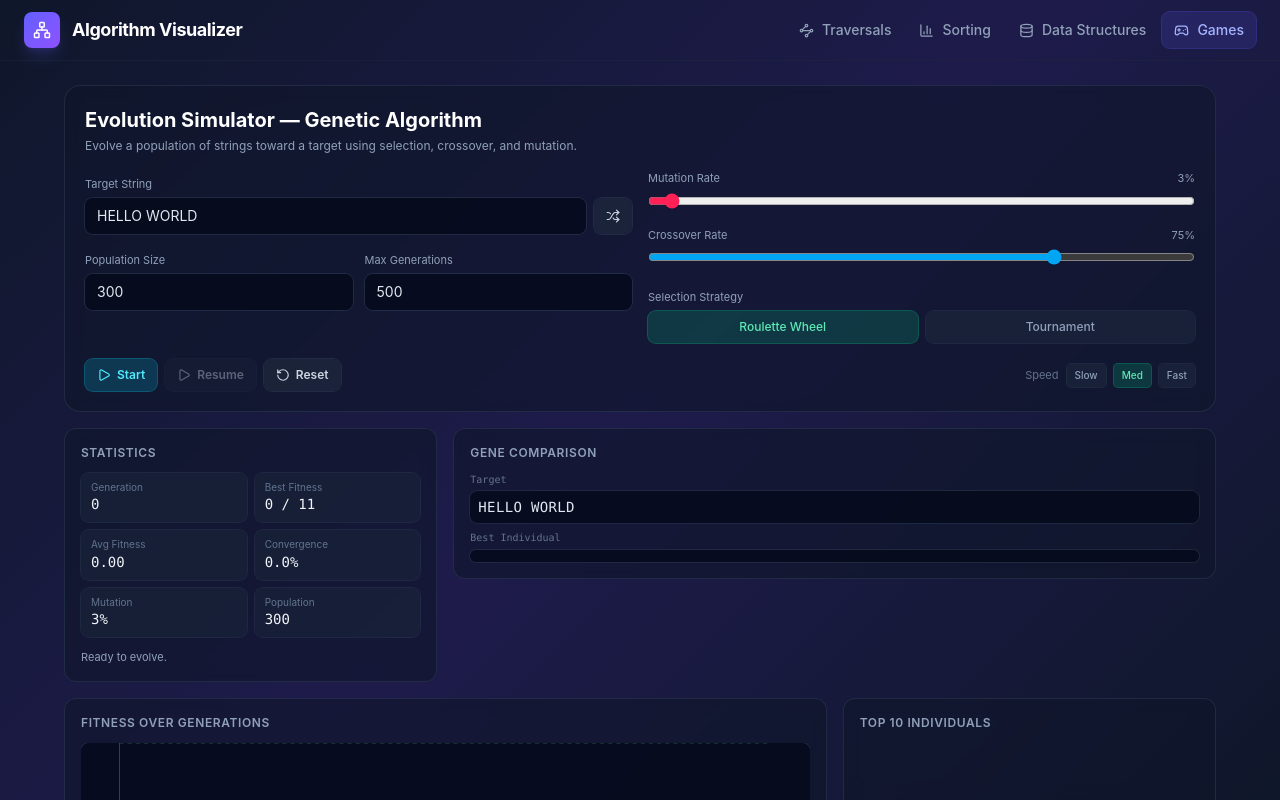
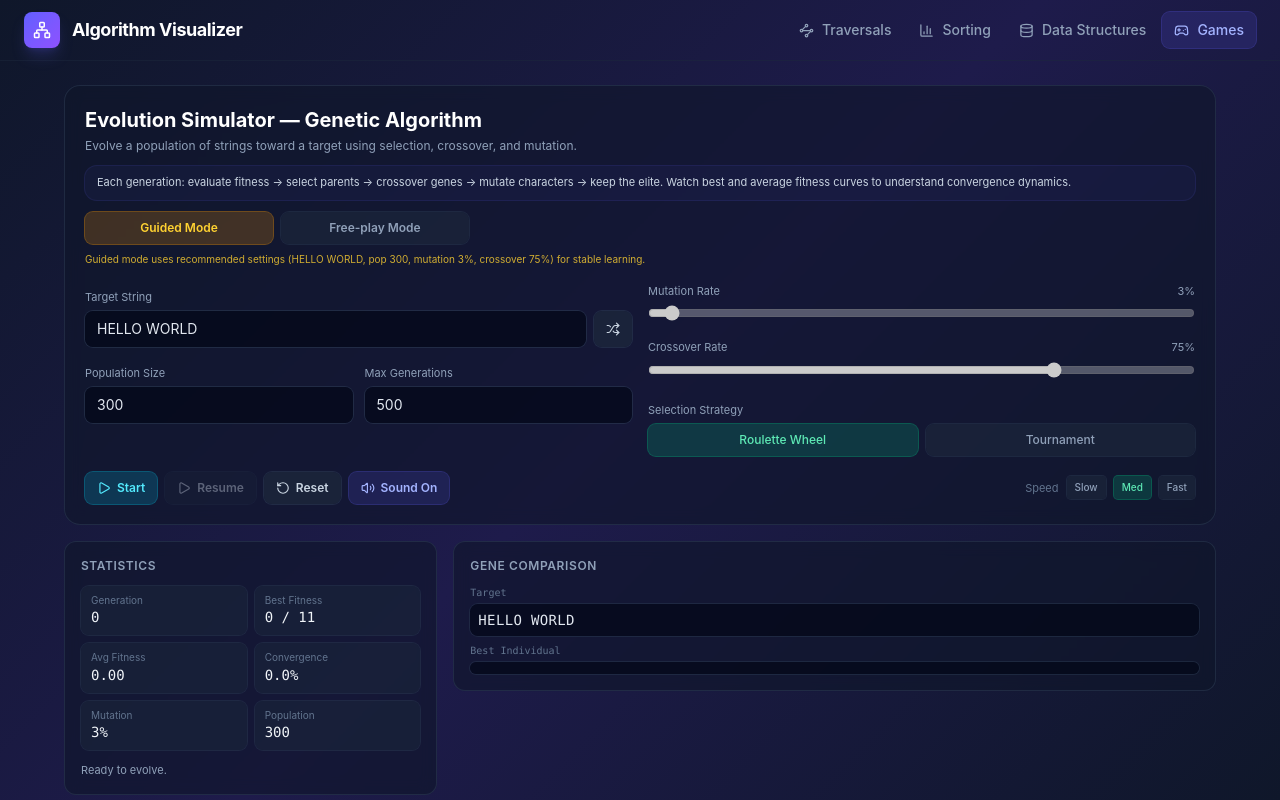
Before and after one commit to beingmartinbmc/algorithm-visualizer, a React (Vite) app: page /algorithm-visualizer/games/evolution-simulator in a window 1280 px wide. Built offline with nearby package versions, Linux system fonts and the light colour scheme.

Commit message:
feat(evolution): add guided/free-play modes, richer description, and audio feedback

```diff
--- a/src/features/games/evolution-simulator/EvolutionSimulatorPage.tsx
+++ b/src/features/games/evolution-simulator/EvolutionSimulatorPage.tsx
@@ -1,4 +1,4 @@
-import { Pause, Play, RotateCcw, Shuffle } from 'lucide-react';
+import { Pause, Play, RotateCcw, Shuffle, Volume2, VolumeX } from 'lucide-react';
 import FitnessChart from './components/FitnessChart';
 import PopulationList from './components/PopulationList';
 import GeneComparison from './components/GeneComparison';
@@ -12,6 +12,8 @@ const SPEED_PRESETS = [
 
 export default function EvolutionSimulatorPage() {
   const {
+    mode,
+    setMode,
     target,
     setTarget,
     populationSize,
@@ -26,6 +28,8 @@ export default function EvolutionSimulatorPage() {
     setSelectionStrategy,
     speedMs,
     setSpeedMs,
+    soundEnabled,
+    toggleSound,
     state,
     status,
     topIndividuals,
@@ -38,6 +42,7 @@ export default function EvolutionSimulatorPage() {
   } = useEvolutionSimulator();
 
   const isRunning = status === 'running';
+  const isGuided = mode === 'guided';
   const best = state?.bestIndividual;
   const avgFitness = state?.averageFitness ?? 0;
 
@@ -48,6 +53,41 @@ export default function EvolutionSimulatorPage() {
           <h2 className="text-lg md:text-xl font-bold text-white">Evolution Simulator — Genetic Algorithm</h2>
           <p className="text-xs text-slate-400 mt-1">Evolve a population of strings toward a target using selection, crossover, and mutation.</p>
 
+          <div className="mt-3 rounded-xl bg-indigo-500/5 ring-1 ring-indigo-500/15 px-3 py-2">
+            <p className="text-[11px] text-slate-300 leading-relaxed">
+              Each generation: evaluate fitness → select parents → crossover genes → mutate characters → keep the elite.
+              Watch best and average fitness curves to understand convergence dynamics.
+            </p>
+          </div>
+
+          <div className="mt-3 grid grid-cols-2 gap-2 md:max-w-sm">
+            <button
+              onClick={() => setMode('guided')}
+              className={`rounded-lg px-3 py-2 text-xs font-semibold ring-1 transition-all ${
+                isGuided
+                  ? 'bg-amber-500/20 text-amber-300 ring-amber-500/40'
+                  : 'bg-slate-800/60 text-slate-400 ring-slate-700/40 hover:bg-slate-700/60'
+              }`}
+            >
+              Guided Mode
+            </button>
+            <button
+              onClick={() => setMode('free-play')}
+              className={`rounded-lg px-3 py-2 text-xs font-semibold ring-1 transition-all ${
+                !isGuided
+                  ? 'bg-cyan-500/20 text-cyan-300 ring-cyan-500/40'
+                  : 'bg-slate-800/60 text-slate-400 ring-slate-700/40 hover:bg-slate-700/60'
+              }`}
+            >
+              Free-play Mode
+            </button>
+          </div>
+          {isGuided && (
+            <p className="mt-2 text-[10px] text-amber-300/80">
+              Guided mode uses recommended settings (HELLO WORLD, pop 300, mutation 3%, crossover 75%) for stable learning.
+            </p>
+          )}
+
           <div className="mt-4 grid grid-cols-1 md:grid-cols-2 gap-4">
             <div className="space-y-3">
               <div>
@@ -57,10 +97,12 @@ export default function EvolutionSimulatorPage() {
                     value={target}
                     onChange={(e) => setTarget(e.target.value)}
                     placeholder="HELLO WORLD"
+                    disabled={isGuided}
                     className="flex-1 rounded-lg bg-slate-950/70 px-3 py-2 text-sm text-slate-200 ring-1 ring-slate-700/50 outline-none focus:ring-cyan-500/50"
                   />
                   <button
                     onClick={randomTarget}
+                    disabled={isGuided}
                     className="rounded-lg bg-slate-800/70 px-3 py-2 text-xs text-slate-300 ring-1 ring-slate-700/50 hover:bg-slate-700/70"
                   >
                     <Shuffle size={14} />
@@ -72,12 +114,14 @@ export default function EvolutionSimulatorPage() {
                 <div>
                   <label className="text-[11px] text-slate-400">Population Size</label>
                   <input type="number" min={1} max={2000} value={populationSize}
+                    disabled={isGuided}
                     onChange={(e) => setPopulationSize(Number(e.target.value) || 1)}
                     className="mt-1 w-full rounded-lg bg-slate-950/70 px-3 py-2 text-sm text-slate-200 ring-1 ring-slate-700/50" />
                 </div>
                 <div>
                   <label className="text-[11px] text-slate-400">Max Generations</label>
                   <input type="number" min={1} max={20000} value={maxGenerations}
+                    disabled={isGuided}
                     onChange={(e) => setMaxGenerations(Number(e.target.value) || 1)}
                     className="mt-1 w-full rounded-lg bg-slate-950/70 px-3 py-2 text-sm text-slate-200 ring-1 ring-slate-700/50" />
                 </div>
@@ -91,6 +135,7 @@ export default function EvolutionSimulatorPage() {
                   <span>{mutationRatePercent}%</span>
                 </div>
                 <input type="range" min={0} max={100} value={mutationRatePercent}
+                  disabled={isGuided}
                   onChange={(e) => setMutationRatePercent(Number(e.target.value))}
                   className="w-full accent-rose-500" />
               </div>
@@ -100,6 +145,7 @@ export default function EvolutionSimulatorPage() {
                   <span>{crossoverRatePercent}%</span>
                 </div>
                 <input type="range" min={0} max={100} value={crossoverRatePercent}
+                  disabled={isGuided}
                   onChange={(e) => setCrossoverRatePercent(Number(e.target.value))}
                   className="w-full accent-sky-500" />
               </div>
@@ -108,6 +154,7 @@ export default function EvolutionSimulatorPage() {
                 <div className="mt-1 grid grid-cols-2 gap-2">
                   {(['roulette', 'tournament'] as const).map((s) => (
                     <button key={s}
+                      disabled={isGuided}
                       onClick={() => setSelectionStrategy(s)}
                       className={`rounded-lg px-3 py-2 text-xs font-medium ring-1 transition-all ${
                         selectionStrategy === s
@@ -136,6 +183,15 @@ export default function EvolutionSimulatorPage() {
             <button onClick={reset}
               className="inline-flex items-center gap-1.5 rounded-lg bg-slate-800/70 px-3 py-2 text-xs font-semibold text-slate-300 ring-1 ring-slate-700/50 hover:bg-slate-700/70">
               <RotateCcw size={14} /> Reset
+            </button>
+            <button onClick={() => toggleSound(!soundEnabled)}
+              className={`inline-flex items-center gap-1.5 rounded-lg px-3 py-2 text-xs font-semibold ring-1 ${
+                soundEnabled
+                  ? 'bg-indigo-500/15 text-indigo-300 ring-indigo-500/30'
+                  : 'bg-slate-800/70 text-slate-400 ring-slate-700/40'
+              }`}>
+              {soundEnabled ? <Volume2 size={14} /> : <VolumeX size={14} />}
+              {soundEnabled ? 'Sound On' : 'Sound Off'}
             </button>
 
             <div className="ml-auto inline-flex items-center gap-2">
--- a/src/features/games/evolution-simulator/hooks/useEvolutionSimulator.ts
+++ b/src/features/games/evolution-simulator/hooks/useEvolutionSimulator.ts
@@ -7,6 +7,7 @@ import {
   initializeEvolution,
 } from '../engine';
 import type { EvolutionConfig, EvolutionState, SelectionStrategy } from '../engine';
+import { useEvolutionSound } from './useEvolutionSound';
 
 function sanitizeTarget(value: string): string {
   const upper = value.toUpperCase();
@@ -18,6 +19,7 @@ function sanitizeTarget(value: string): string {
 }
 
 export function useEvolutionSimulator() {
+  const [mode, setMode] = useState<'guided' | 'free-play'>('guided');
   const [target, setTarget] = useState(DEFAULT_CONFIG.target);
   const [populationSize, setPopulationSize] = useState(DEFAULT_CONFIG.populationSize);
   const [mutationRatePercent, setMutationRatePercent] = useState(Math.round(DEFAULT_CONFIG.mutationRate * 100));
@@ -25,12 +27,31 @@ export function useEvolutionSimulator() {
   const [maxGenerations, setMaxGenerations] = useState(DEFAULT_CONFIG.maxGenerations);
   const [selectionStrategy, setSelectionStrategy] = useState<SelectionStrategy>(DEFAULT_CONFIG.selectionStrategy);
   const [speedMs, setSpeedMs] = useState(35);
+  const [soundEnabled, setSoundEnabled] = useState(true);
 
   const [state, setState] = useState<EvolutionState | null>(null);
   const [status, setStatus] = useState<'idle' | 'running' | 'paused' | 'finished'>('idle');
 
   const timerRef = useRef<ReturnType<typeof setTimeout> | null>(null);
   const configRef = useRef<EvolutionConfig | null>(null);
+  const prevBestRef = useRef(0);
+  const { setEnabled, playGenerationTick, playImprove, playComplete } = useEvolutionSound();
+
+  useEffect(() => {
+    if (mode === 'guided') {
+      setTarget('HELLO WORLD');
+      setPopulationSize(300);
+      setMutationRatePercent(3);
+      setCrossoverRatePercent(75);
+      setMaxGenerations(500);
+      setSelectionStrategy('roulette');
+      setSpeedMs(35);
+    }
+  }, [mode]);
+
+  useEffect(() => {
+    setEnabled(soundEnabled);
+  }, [soundEnabled, setEnabled]);
 
   const clearTimer = useCallback(() => {
     if (timerRef.current) {
@@ -57,10 +78,16 @@ export function useEvolutionSimulator() {
     setState((prev) => {
       if (!prev || !configRef.current) return prev;
       const next = evolveNextGeneration(configRef.current, prev);
+      const targetLen = configRef.current.target.length;
+      playGenerationTick(next.bestIndividual.fitness, targetLen);
+      if (next.bestIndividual.fitness > prevBestRef.current) {
+        playImprove();
+      }
+      prevBestRef.current = next.bestIndividual.fitness;
       if (next.done) setStatus('finished');
       return next;
     });
-  }, []);
+  }, [playGenerationTick, playImprove]);
 
   useEffect(() => {
     if (status !== 'running') {
@@ -78,17 +105,22 @@ export function useEvolutionSimulator() {
   }, [status, speedMs, step, clearTimer]);
 
   useEffect(() => {
-    if (state?.done && status === 'running') setStatus('finished');
-  }, [state, status]);
+    if (state?.done && status === 'running') {
+      playComplete();
+      setStatus('finished');
+    }
+  }, [state, status, playComplete]);
 
   const start = useCallback(() => {
     const cfg = buildConfig();
     configRef.current = cfg;
     const seed = 1337;
     const init = initializeEvolution(cfg, seed);
+    prevBestRef.current = init.bestIndividual.fitness;
     setState(init);
+    if (init.bestIndividual.fitness > 0) playGenerationTick(init.bestIndividual.fitness, cfg.target.length);
     setStatus(init.done ? 'finished' : 'running');
-  }, [buildConfig]);
+  }, [buildConfig, playGenerationTick]);
 
   const pause = useCallback(() => {
     if (status === 'running') setStatus('paused');
@@ -102,7 +134,12 @@ export function useEvolutionSimulator() {
     clearTimer();
     setState(null);
     setStatus('idle');
+    prevBestRef.current = 0;
   }, [clearTimer]);
+
+  const toggleSound = useCallback((v: boolean) => {
+    setSoundEnabled(v);
+  }, []);
 
   const randomTarget = useCallback(() => {
     const idx = Math.floor(Math.random() * RANDOM_TARGETS.length);
@@ -122,6 +159,8 @@ export function useEvolutionSimulator() {
 
   return {
     // config
+    mode,
+    setMode,
     target,
     setTarget,
     populationSize,
@@ -136,6 +175,8 @@ export function useEvolutionSimulator() {
     setSelectionStrategy,
     speedMs,
     setSpeedMs,
+    soundEnabled,
+    toggleSound,
 
     // state
     state,
--- /dev/null
+++ b/src/features/games/evolution-simulator/hooks/useEvolutionSound.ts
@@ -0,0 +1,63 @@
+import { useCallback, useRef } from 'react';
+
+const SCALE = [220.0, 261.63, 293.66, 329.63, 392.0, 440.0, 523.25, 659.25, 783.99];
+
+export function useEvolutionSound() {
+  const ctxRef = useRef<AudioContext | null>(null);
+  const enabledRef = useRef(true);
+
+  const getCtx = useCallback(() => {
+    if (!ctxRef.current || ctxRef.current.state === 'closed') ctxRef.current = new AudioContext();
+    if (ctxRef.current.state === 'suspended') ctxRef.current.resume();
+    return ctxRef.current;
+  }, []);
+
+  const setEnabled = useCallback((v: boolean) => {
+    enabledRef.current = v;
+  }, []);
+
+  const playTone = useCallback((freq: number, type: OscillatorType, duration: number, volume = 0.05) => {
+    if (!enabledRef.current) return;
+    const ctx = getCtx();
+    const osc = ctx.createOscillator();
+    const gain = ctx.createGain();
+    osc.type = type;
+    osc.frequency.setValueAtTime(freq, ctx.currentTime);
+    gain.gain.setValueAtTime(volume, ctx.currentTime);
+    gain.gain.exponentialRampToValueAtTime(0.001, ctx.currentTime + duration);
+    osc.connect(gain);
+    gain.connect(ctx.destination);
+    osc.start(ctx.currentTime);
+    osc.stop(ctx.currentTime + duration);
+  }, [getCtx]);
+
+  const playGenerationTick = useCallback((fitness: number, targetLength: number) => {
+    const norm = targetLength > 0 ? fitness / targetLength : 0;
+    const idx = Math.max(0, Math.min(SCALE.length - 1, Math.floor(norm * (SCALE.length - 1))));
+    playTone(SCALE[idx], 'sine', 0.06, 0.03);
+  }, [playTone]);
+
+  const playImprove = useCallback(() => {
+    playTone(523.25, 'triangle', 0.08, 0.05);
+  }, [playTone]);
+
+  const playComplete = useCallback(() => {
+    if (!enabledRef.current) return;
+    const ctx = getCtx();
+    [523.25, 659.25, 783.99].forEach((f, i) => {
+      const osc = ctx.createOscillator();
+      const gain = ctx.createGain();
+      const t = ctx.currentTime + i * 0.1;
+      osc.type = 'sine';
+      osc.frequency.setValueAtTime(f, t);
+      gain.gain.setValueAtTime(0.06, t);
+      gain.gain.exponentialRampToValueAtTime(0.001, t + 0.16);
+      osc.connect(gain);
+      gain.connect(ctx.destination);
+      osc.start(t);
+      osc.stop(t + 0.16);
+    });
+  }, [getCtx]);
+
+  return { setEnabled, playGenerationTick, playImprove, playComplete };
+}
```
